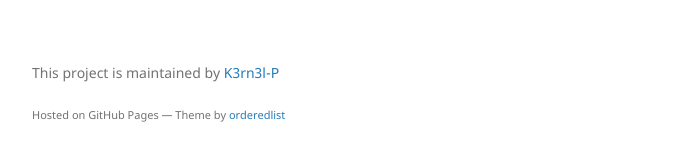
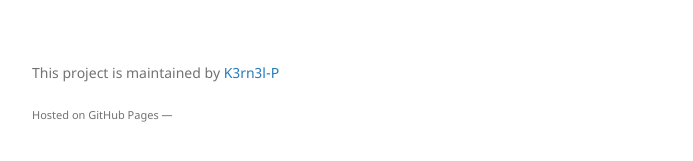
Before and after one commit to K3rn3l-P/Web, a Jekyll site: the page built from another-page.md, in a window 1280 px wide. Shown: the part 706-867 px from the top of the page, without its empty margins (178-871 px from the left). Built offline with Jekyll 4.4.1, drawn with Linux system fonts in a browser that asks for light colours; our own code applies the rules of GitHub Pages for plain Markdown files.

Commit message:
Update default.html

```diff
--- a/_layouts/default.html
+++ b/_layouts/default.html
@@ -55,7 +55,7 @@
         {% if site.github.is_project_page %}
         <p>This project is maintained by <a href="{{ site.github.owner_url }}">{{ site.github.owner_name }}</a></p>
         {% endif %}
-        <p><small>Hosted on GitHub Pages &mdash; Theme by <a href="https://github.com/orderedlist">orderedlist</a></small></p>
+        <p><small>Hosted on GitHub Pages &mdash;</p>
       </footer>
     </div>
     <script src="{{ "/assets/js/scale.fix.js" | relative_url }}"></script>
```
